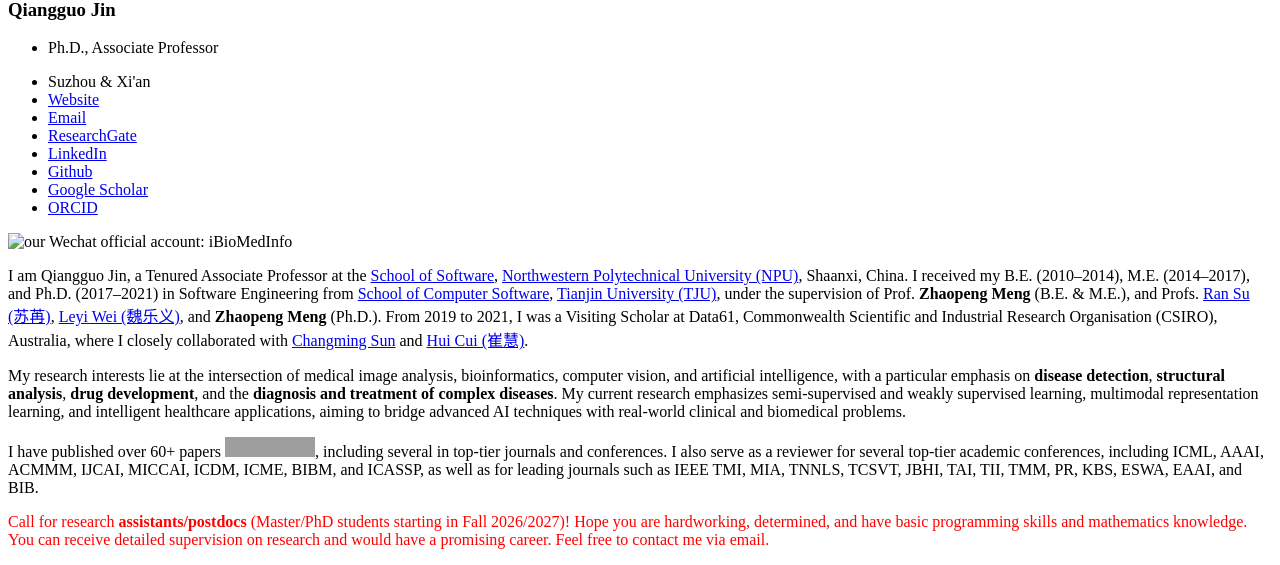
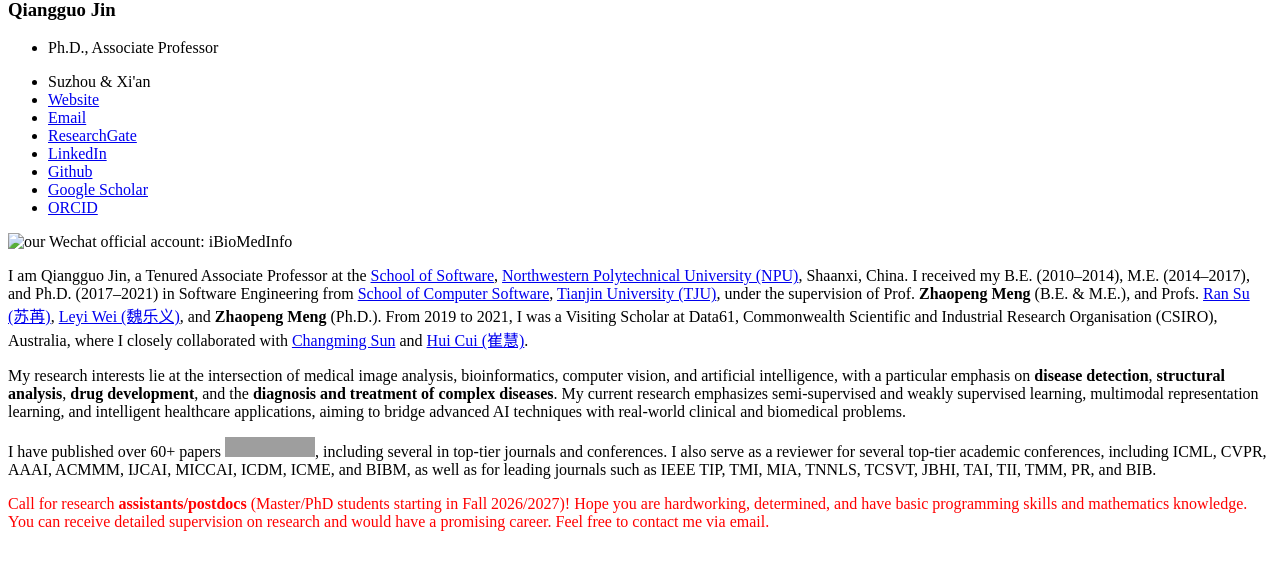
Before and after one commit to qgking/qgking.github.io, a Jekyll site: the page built from _pages/includes/intro.md, in a window 1280 px wide. Shown: the part 526-1091 px from the top of the page. Built offline with Jekyll 4.4.1, drawn with Linux system fonts in a browser that asks for light colours; our own code applies the rules of GitHub Pages for plain Markdown files; grey boxes are pictures that could not be loaded.

Commit message:
update intro

```diff
--- a/_pages/includes/intro.md
+++ b/_pages/includes/intro.md
@@ -4,6 +4,6 @@ From 2019 to 2021, I was a Visiting Scholar at Data61, Commonwealth Scientific a
 
 My research interests lie at the intersection of medical image analysis, bioinformatics, computer vision, and artificial intelligence, with a particular emphasis on **disease detection**, **structural analysis**, **drug development**, and the **diagnosis and treatment of complex diseases**. My current research emphasizes semi-supervised and weakly supervised learning, multimodal representation learning, and intelligent healthcare applications, aiming to bridge advanced AI techniques with real-world clinical and biomedical problems.
 
-I have published over 60+ papers <a href='https://scholar.google.com/citations?user=USoKG48AAAAJ'><a href='https://scholar.google.com/citations?user=USoKG48AAAAJ'><img src="https://img.shields.io/endpoint?url={{ url | url_encode }}&logo=Google%20Scholar&labelColor=f6f6f6&color=9cf&style=flat&label=citations"></a>, including several in top-tier journals and conferences. I also serve as a reviewer for several top-tier academic conferences, including ICML, AAAI, ACMMM, IJCAI, MICCAI, ICDM, ICME, BIBM, and ICASSP, as well as for leading journals such as IEEE TMI, MIA, TNNLS, TCSVT, JBHI, TAI, TII, TMM, PR, KBS, ESWA, EAAI, and BIB.
+I have published over 60+ papers <a href='https://scholar.google.com/citations?user=USoKG48AAAAJ'><a href='https://scholar.google.com/citations?user=USoKG48AAAAJ'><img src="https://img.shields.io/endpoint?url={{ url | url_encode }}&logo=Google%20Scholar&labelColor=f6f6f6&color=9cf&style=flat&label=citations"></a>, including several in top-tier journals and conferences. I also serve as a reviewer for several top-tier academic conferences, including ICML, CVPR, AAAI, ACMMM, IJCAI, MICCAI, ICDM, ICME, and BIBM, as well as for leading journals such as IEEE TIP, TMI, MIA, TNNLS, TCSVT, JBHI, TAI, TII, TMM, PR, and BIB.
 
 <span style="color: red"> Call for research **assistants/postdocs**  (Master/PhD students starting in Fall 2026/2027)! Hope you are hardworking, determined, and have basic programming skills and mathematics knowledge. You can receive detailed supervision on research and would have a promising career. Feel free to contact me via email. </span>
```
